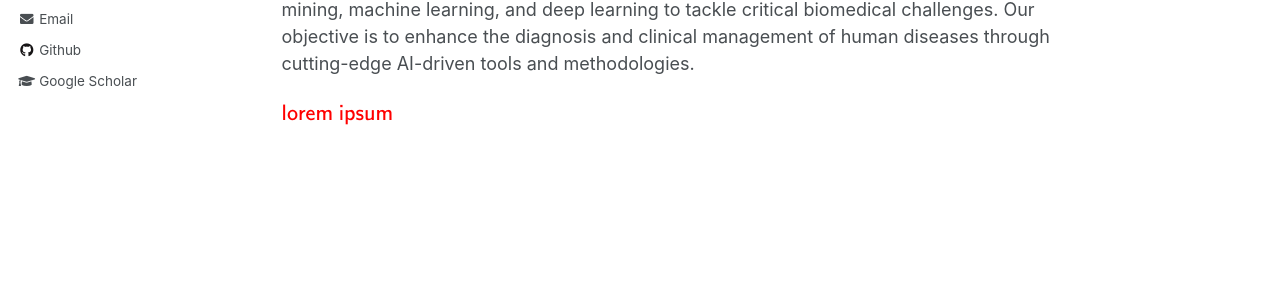
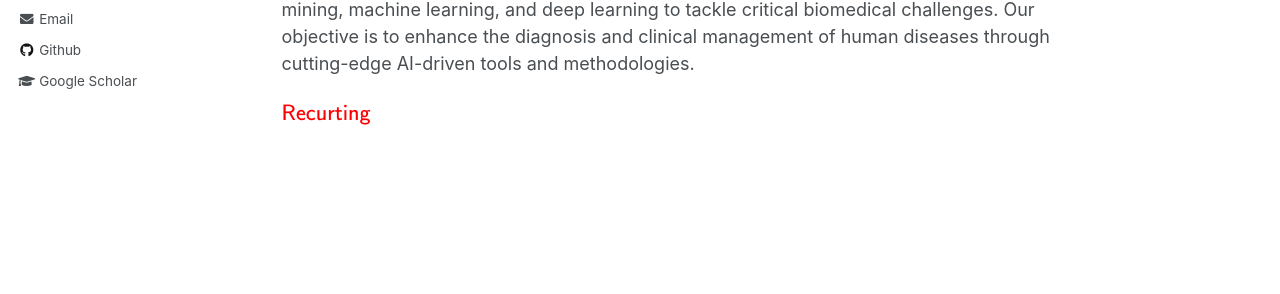
Before and after one commit to shiminxst/shiminxst.github.io, a Jekyll site: the page built from _pages/about.md, in a window 1280 px wide. Shown: the part 422-716 px from the top of the page. Built offline with Jekyll 4.4.1, drawn with Linux system fonts in a browser that asks for light colours; formulas are drawn with MathJax 3.

Commit message:
Update about.md

```diff
--- a/_pages/about.md
+++ b/_pages/about.md
@@ -16,7 +16,7 @@ I joined the University of Louisiana at Lafayette as an Assistant Professor in 2
 Our lab is dedicated to the interdisciplinary study of artificial intelligence (AI) and biomedicine. We focus on utilizing advanced computational techniques such as data mining, machine learning, and deep learning to tackle critical biomedical challenges. Our objective is to enhance the diagnosis and clinical management of human diseases through cutting-edge AI-driven tools and methodologies.
 
 
-$\color{red}{\textsf{lorem ipsum}}$
+$\color{red}{\textsf{Recurting}}$
 
 <!--
 ## My Schedule
```
